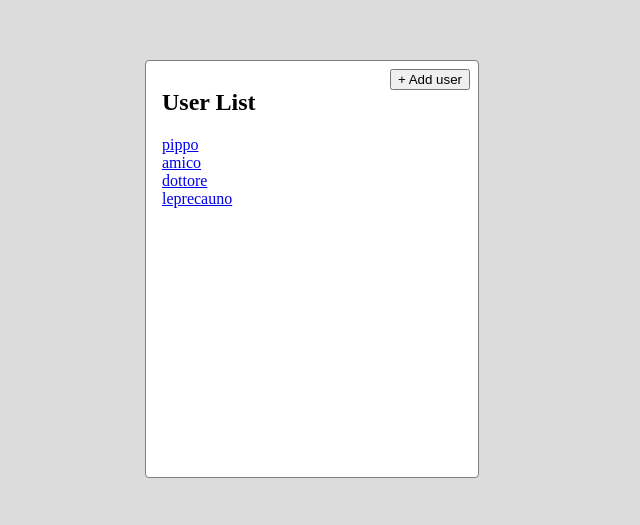
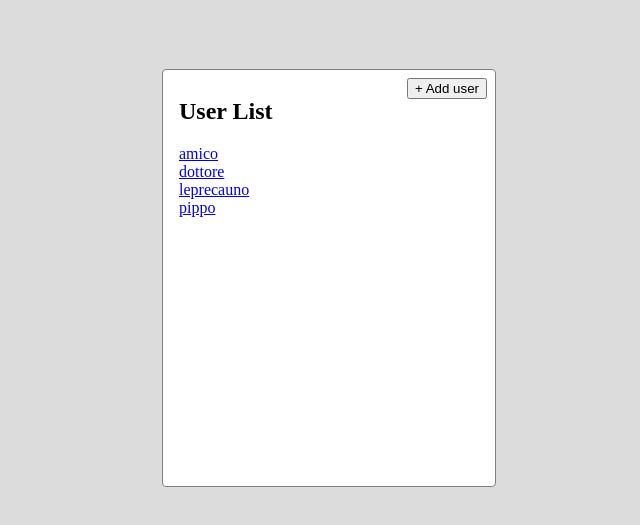
Before and after one commit to shinnokdisengir/casavo-assessment, a React (Create React App) app: page / in a window 1280 px wide. Shown: the part 131-656 px from the top of the page, without its empty margins (328-968 px from the left). Built offline with nearby package versions, Linux system fonts and the light colour scheme.

Commit message:
added animation + errors

```diff
--- a/package.json
+++ b/package.json
@@ -14,6 +14,7 @@
     "lodash": "^4.17.21",
     "react": "^17.0.2",
     "react-dom": "^17.0.2",
+    "react-reveal": "^1.2.2",
     "react-router-dom": "^5.2.0",
     "react-scripts": "4.0.3",
     "styled-components": "^5.3.0",
--- a/src/App.tsx
+++ b/src/App.tsx
@@ -1,4 +1,3 @@
-import range from "lodash/range";
 import React, {
   FunctionComponent,
   HTMLProps,
@@ -8,6 +7,7 @@ import React, {
 import { RouteComponentProps } from "react-router-dom";
 import styled from "styled-components";
 import { useStackNavigation } from "./core/StackNavigation";
+import Fade from "react-reveal/Fade";
 import UserList from "./pages/UserList";
 
 interface Props extends HTMLProps<HTMLDivElement>, RouteComponentProps {}
@@ -18,8 +18,7 @@ const App: FunctionComponent<Props> = ({ className }) => {
   const handleContainerClick = useCallback(
     (index) => {
       if (index < stack.length - 1) {
-        if (window.confirm("Do you want to cancel operation?"))
-          range(stack.length - 1 - index).forEach(popPage);
+        if (window.confirm("Do you want to cancel operation?")) popPage();
       }
     },
     [popPage, stack.length]
@@ -32,16 +31,17 @@ const App: FunctionComponent<Props> = ({ className }) => {
   return (
     <div className={className}>
       {stack.map((page, index) => (
+        <Fade key={index} right distance="32px" duration={100}>
           <div
             className="container"
             onClick={() => handleContainerClick(index)}
             style={{
-            left: `calc(50% + ${index * 20}px)`,
+              left: `calc(50% - 150px + ${index * 20}px)`,
             }}
-          key={index}
           >
             {page}
           </div>
+        </Fade>
       ))}
     </div>
   );
@@ -58,8 +58,7 @@ const StyledApp = styled(App)`
     height: 400px;
     overflow-y: auto;
     position: absolute;
-    top: 50%;
-    transform: translate(-50%, -50%);
+    top: calc(50% - 200px);
   }
 `;
 
--- a/src/pages/UserDetail.tsx
+++ b/src/pages/UserDetail.tsx
@@ -1,5 +1,6 @@
 import difference from "lodash/difference";
 import keys from "lodash/keys";
+import random from "lodash/random";
 import React, {
   FunctionComponent,
   HTMLProps,
@@ -29,12 +30,24 @@ const UserDetail: FunctionComponent<Props> = ({
   const [editName, setEditName] = useState<string>(name);
   const [editFriends, setEditFriends] = useState<Array<string>>(friends);
   const [error, setError] = useState<boolean>(false);
+  const [fails, setFails] = useState<number>(0);
 
   const selectElement = useRef() as RefObject<any>;
 
   const handleSave = useCallback(() => {
     if (error) return;
     if (!editName) return;
+    // Random errors
+    const rnd = random(5);
+    const f = rnd === 0 ? fails + 1 : 0;
+    setFails(f);
+    if (f > 1) {
+      window.alert("Something wrong, please retry");
+      return;
+    }
+    if (f) return;
+
+    // Finish commit
     if (isCreation) addUser(editName, editFriends);
     else updateUser(name, editName, editFriends);
     popPage();
@@ -43,6 +56,7 @@ const UserDetail: FunctionComponent<Props> = ({
     editFriends,
     editName,
     error,
+    fails,
     isCreation,
     name,
     popPage,
--- a/src/pages/UserList.tsx
+++ b/src/pages/UserList.tsx
@@ -1,6 +1,5 @@
-import map from "lodash/map";
+import keys from "lodash/keys";
 import React, { FunctionComponent, HTMLProps, useCallback } from "react";
-// import { Link, RouteComponentProps, useHistory } from "react-router-dom";
 import styled from "styled-components";
 import { useData } from "../core/Data";
 import { useStackNavigation } from "../core/StackNavigation";
@@ -9,7 +8,6 @@ import UserDetail from "./UserDetail";
 interface Props extends HTMLProps<HTMLDivElement> {}
 
 const UserList: FunctionComponent<Props> = ({ className }) => {
-  // const history = useHistory();
   const { users } = useData();
   const { pushPage } = useStackNavigation();
   const handleAdd = useCallback(() => {
@@ -27,7 +25,9 @@ const UserList: FunctionComponent<Props> = ({ className }) => {
     <div className={className}>
       <div>
         <h2>User List</h2>
-        {map(users, (_, name) => (
+        {keys(users)
+          .sort((a, b) => a.localeCompare(b))
+          .map((name) => (
             <div key={name}>
               <a
                 href="about:blank"
--- a/tsconfig.json
+++ b/tsconfig.json
@@ -9,6 +9,7 @@
     "allowJs": true,
     "skipLibCheck": true,
     "esModuleInterop": true,
+    "noImplicitAny": false,
     "allowSyntheticDefaultImports": true,
     "strict": true,
     "forceConsistentCasingInFileNames": true,
```
Also changed, not shown: 1 other file (tests, documents, lock files or other folders). Lines whose indentation alone changed are shown as unchanged.
